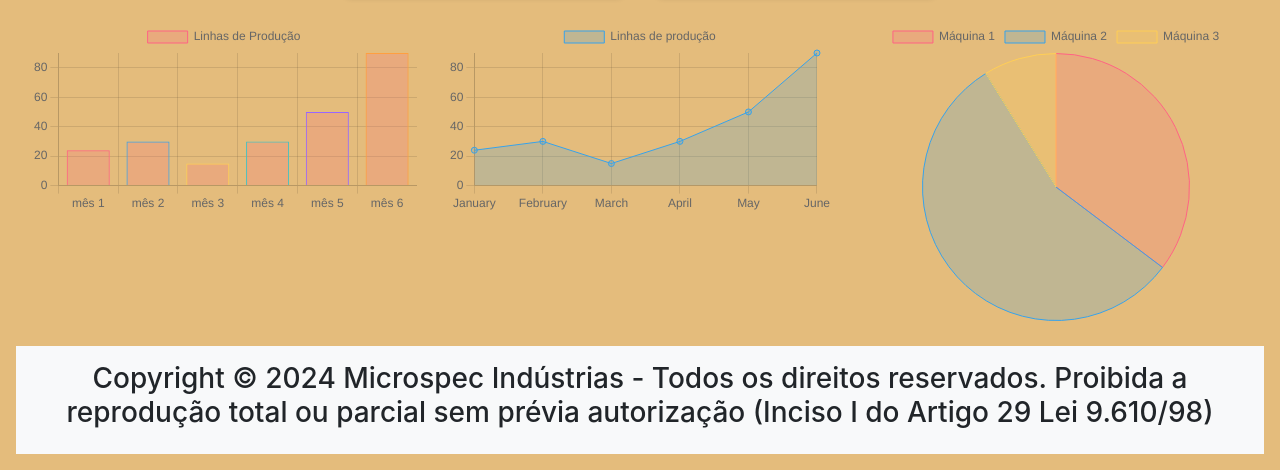
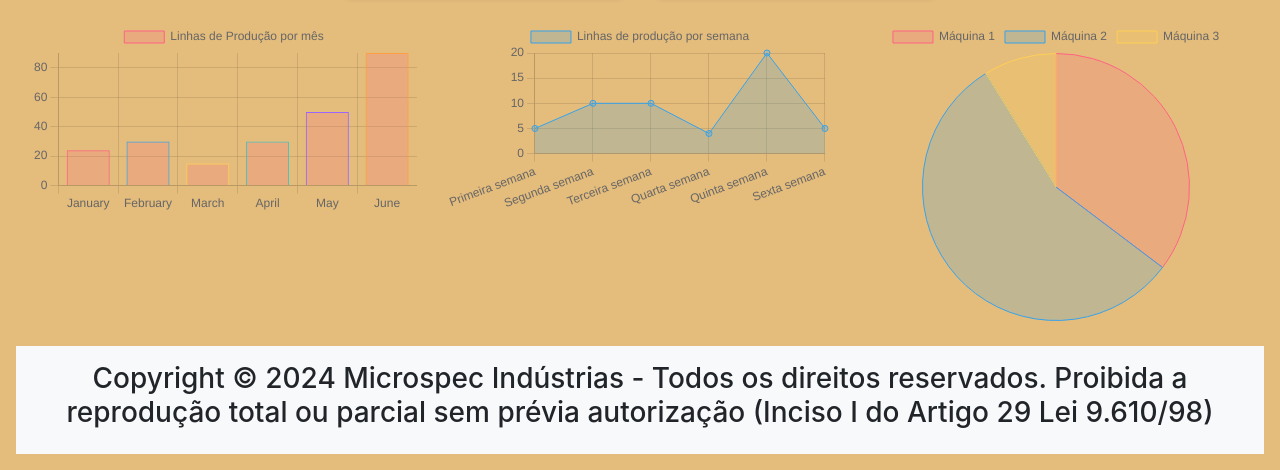
Before and after one commit to Jackvs720v/-somativaWeb, a plain HTML site: page dashboard.html in a window 1280 px wide. Shown: the part 334-804 px from the top of the page. Drawn offline with nearby package versions, Linux system fonts and the light colour scheme.

Commit message:
Update dashboard.html

```diff
--- a/dashboard.html
+++ b/dashboard.html
@@ -126,9 +126,9 @@
     var barChart = new Chart(ctxBar, {
         type: 'bar',
         data: {
-            labels: ['mês 1', 'mês 2', 'mês 3', 'mês 4', 'mês 5', 'mês 6'],
+            labels: ['January', 'February', 'March', 'April', 'May', 'June'],
             datasets: [{
-                label: 'Linhas de Produção',
+                label: 'Linhas de Produção por mês',
                 data: [24, 30, 15, 30, 50, 90],
                 backgroundColor: [
                     'rgba(255, 99, 132, 0.2)',
@@ -162,10 +162,10 @@
     var lineChart = new Chart(ctxLine, {
         type: 'line',
         data: {
-            labels: ['January', 'February', 'March', 'April', 'May', 'June'],
+            labels: ['Primeira semana', 'Segunda semana', 'Terceira semana', 'Quarta semana', 'Quinta semana', 'Sexta semana'],
             datasets: [{
-                label: 'Linhas de produção',
-                data: [24, 30, 15, 30, 50, 90],
+                label: 'Linhas de produção por semana',
+                data: [5, 10, 10, 4, 20, 5],
                 backgroundColor: 'rgba(54, 162, 235, 0.2)',
                 borderColor: 'rgba(54, 162, 235, 1)',
                 borderWidth: 1,
```
